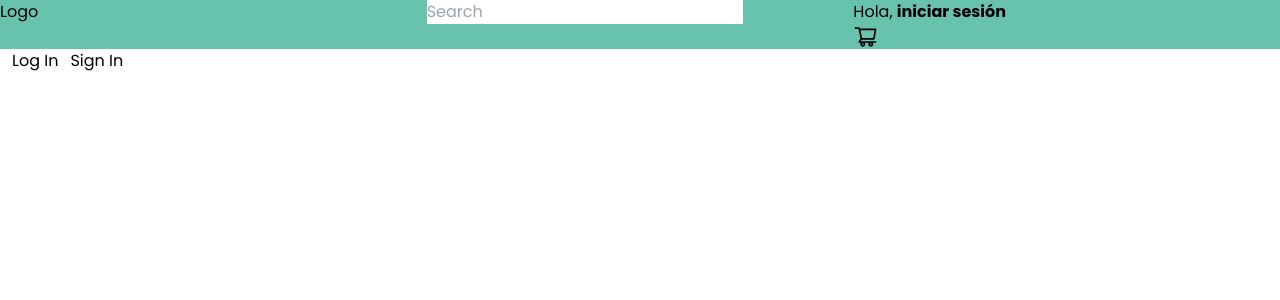
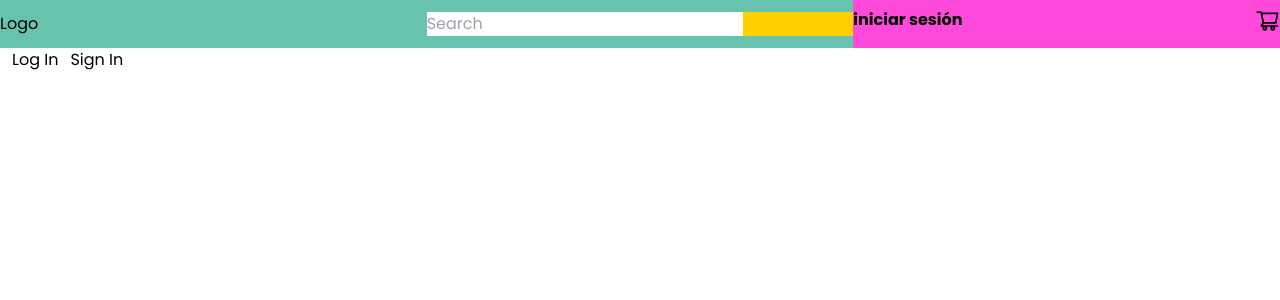
Before and after one commit to Dnnst89/Portfolio, a Next.js app: page / in a window 1280 px wide. Shown: the top 300 px of the page. Built offline with nearby package versions, Linux system fonts and the light colour scheme.

Commit message:
se agrega maqueta del topbar

```diff
--- a/components/Search.jsx
+++ b/components/Search.jsx
@@ -3,7 +3,9 @@ import React from 'react';
 const Search = () => {
     return (
         <>
-            <input type="text" placeholder="Search" />
+            <div className="bg-yellow">
+                <input type="text" placeholder="Search" />
+            </div>
         </>
     );
 };
--- a/components/TopMenu.jsx
+++ b/components/TopMenu.jsx
@@ -6,13 +6,12 @@ import Search from './Search';
 const TopMenu = () => {
     return (
         <>
-            <header className="grid grid-cols-3 bg-aquamarine">
+            <header className="grid grid-cols-3 bg-aquamarine items-center h-12">
                 <div>Logo</div>
                 <div>{<Search />}</div>
-                <div>
+                <div className="flex  bg-pink w-full justify-between py-2 h-full">
                     <div>
                         <p>
-                            Hola,{' '}
                             <span className="text-white font-bold hover:underline">
                                 {' '}
                                 <Link href="/login">iniciar sesión</Link>{' '}
```
